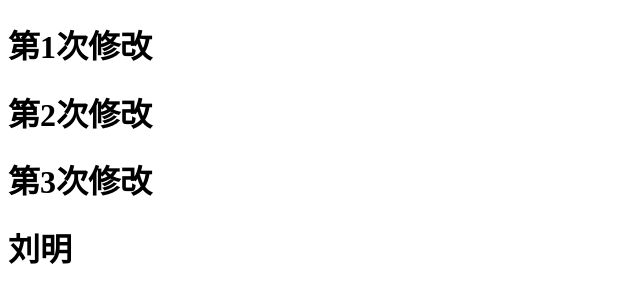
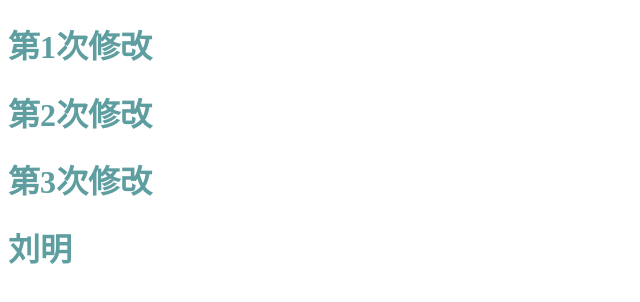
Before and after one commit to Mr-gaole/test-git, a plain HTML site: page index.html in a window 1280 px wide. Shown: the whole page, without its empty margins (0-640 px from the left). Drawn offline with Linux system fonts and the light colour scheme.

Commit message:
'h1添加颜色第五次提交'

```diff
--- a/index.css
+++ b/index.css
@@ -0,0 +1,3 @@
+h1{
+    color: cadetblue;
+}
--- a/index.html
+++ b/index.html
@@ -5,6 +5,7 @@
     <meta http-equiv="X-UA-Compatible" content="IE=edge">
     <meta name="viewport" content="width=device-width, initial-scale=1.0">
     <title>Document</title>
+    <link rel="stylesheet" href="./index.css">
 </head>
 <body>
     <h1>第1次修改</h1>
```
